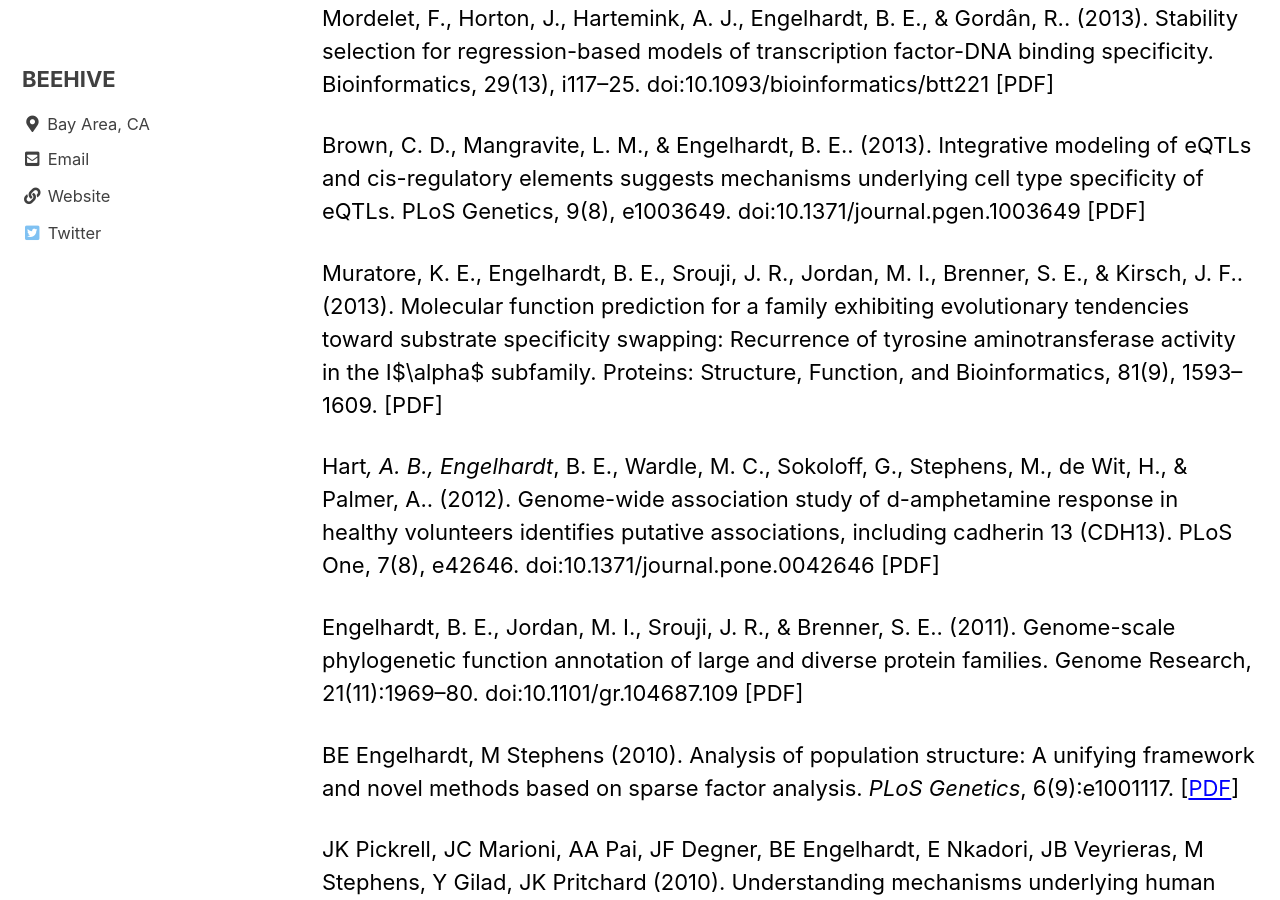
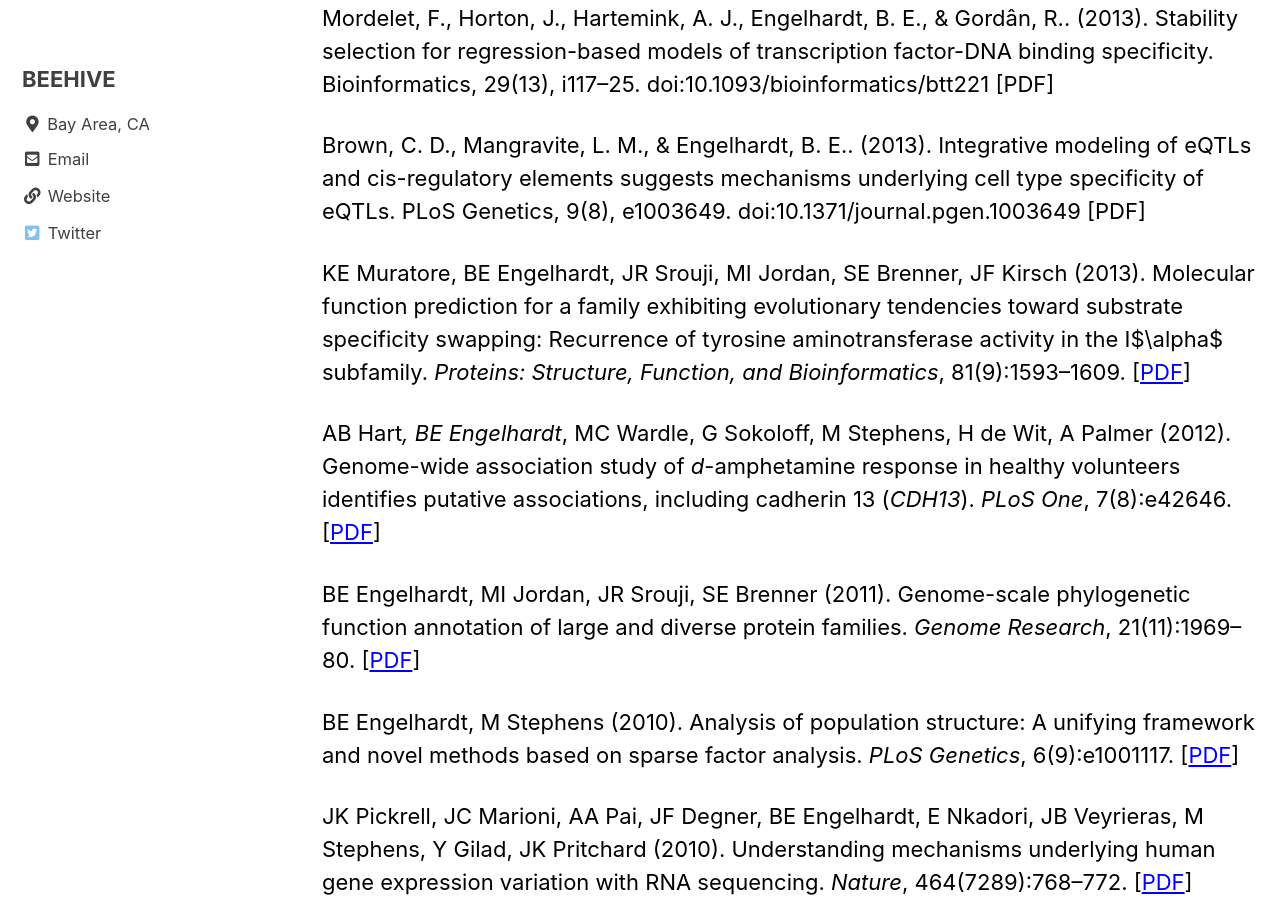
Before and after one commit to stanfordbeehive/stanfordbeehive.github.io, a Jekyll site: the page built from _pages/publications.md, in a window 1280 px wide and 900 px high, scrolled down 8494 px. Built offline with Jekyll 4.4.1, drawn with Linux system fonts in a browser that asks for light colours; cached includes are drawn as plain includes.

Commit message:
Update publications.md

```diff
--- a/_pages/publications.md
+++ b/_pages/publications.md
@@ -192,14 +192,14 @@ Mordelet, F., Horton, J., Hartemink, A. J., Engelhardt, B. E., & Gordân, R.. (2
 Brown, C. D., Mangravite, L. M., & Engelhardt, B. E.. (2013). Integrative modeling of eQTLs and cis-regulatory elements suggests mechanisms underlying cell type specificity of eQTLs. PLoS Genetics, 9(8), e1003649. doi:10.1371/journal.pgen.1003649
 [PDF]
 
-Muratore, K. E., Engelhardt, B. E., Srouji, J. R., Jordan, M. I., Brenner, S. E., & Kirsch, J. F.. (2013). Molecular function prediction for a family exhibiting evolutionary tendencies toward substrate specificity swapping: Recurrence of tyrosine aminotransferase activity in the I$\alpha$ subfamily. Proteins: Structure, Function, and Bioinformatics, 81(9), 1593–1609.
-[PDF]
+KE Muratore, BE Engelhardt, JR Srouji, MI Jordan, SE Brenner, JF Kirsch (2013). Molecular function prediction for a family exhibiting evolutionary tendencies toward substrate specificity swapping: Recurrence of tyrosine aminotransferase activity in the I$\alpha$ subfamily. *Proteins: Structure, Function, and Bioinformatics*, 81(9):1593–1609.
+[[PDF](https://www.ncbi.nlm.nih.gov/pmc/articles/PMC3823064/pdf/prot0081-1593.pdf)]
 
-Hart*, A. B., Engelhardt*, B. E., Wardle, M. C., Sokoloff, G., Stephens, M., de Wit, H., & Palmer, A.. (2012). Genome-wide association study of d-amphetamine response in healthy volunteers identifies putative associations, including cadherin 13 (CDH13). PLoS One, 7(8), e42646. doi:10.1371/journal.pone.0042646
-[PDF]
+AB Hart*, BE Engelhardt*, MC Wardle, G Sokoloff, M Stephens, H de Wit, A Palmer (2012). Genome-wide association study of *d*-amphetamine response in healthy volunteers identifies putative associations, including cadherin 13 (*CDH13*). *PLoS One*, 7(8):e42646.
+[[PDF](doi:10.1371/journal.pone.0042646)]
 
-Engelhardt, B. E., Jordan, M. I., Srouji, J. R., & Brenner, S. E.. (2011). Genome-scale phylogenetic function annotation of large and diverse protein families. Genome Research, 21(11):1969–80. doi:10.1101/gr.104687.109
-[PDF]
+BE Engelhardt, MI Jordan, JR Srouji, SE Brenner (2011). Genome-scale phylogenetic function annotation of large and diverse protein families. *Genome Research*, 21(11):1969–80.
+[[PDF](doi:10.1101/gr.104687.109)]
 
 BE Engelhardt, M Stephens (2010). Analysis of population structure: A unifying framework and novel methods based on sparse factor analysis. *PLoS Genetics*, 6(9):e1001117.
 [[PDF](doi:10.1371/journal.pgen.1001117)]
```
